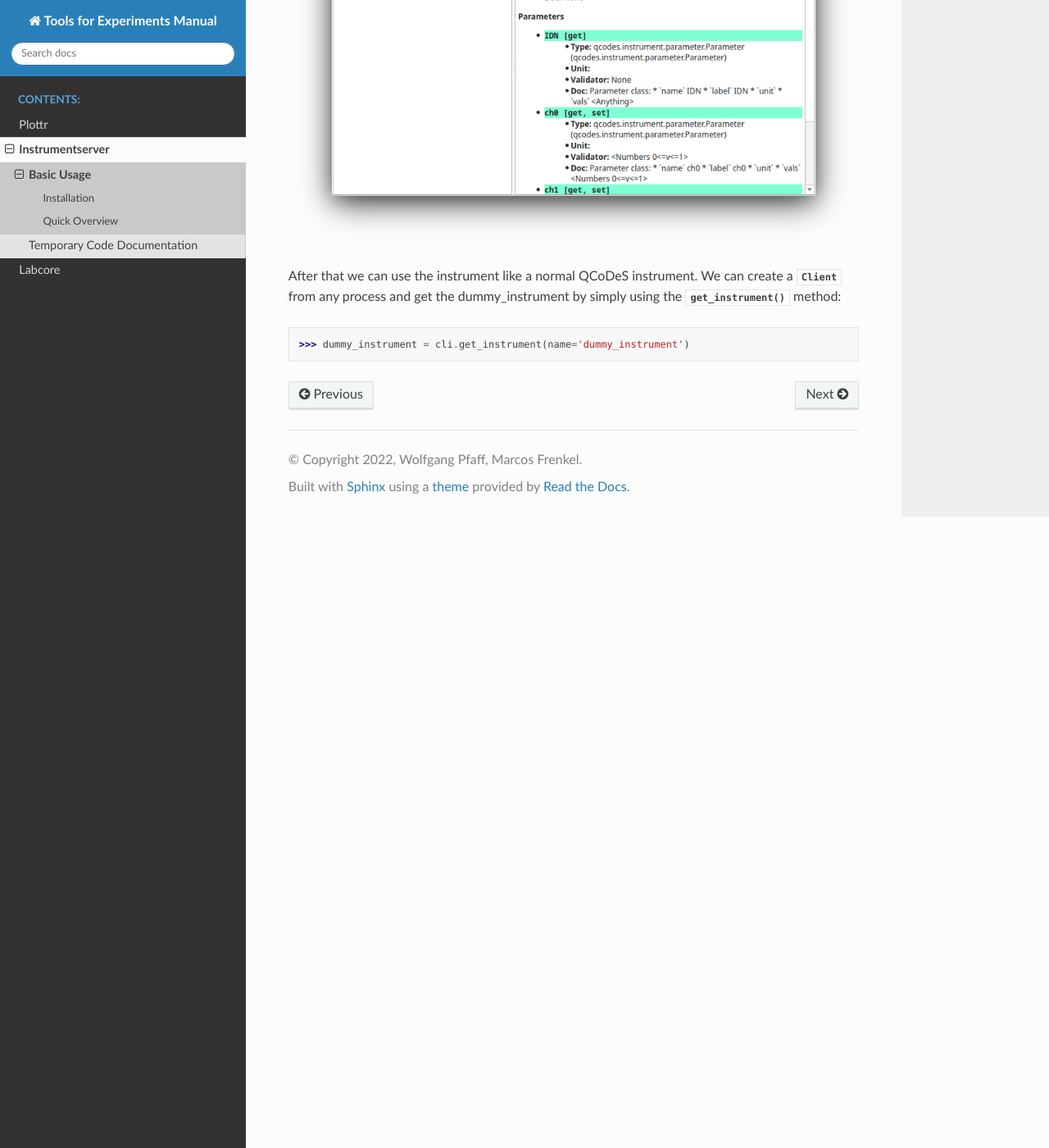
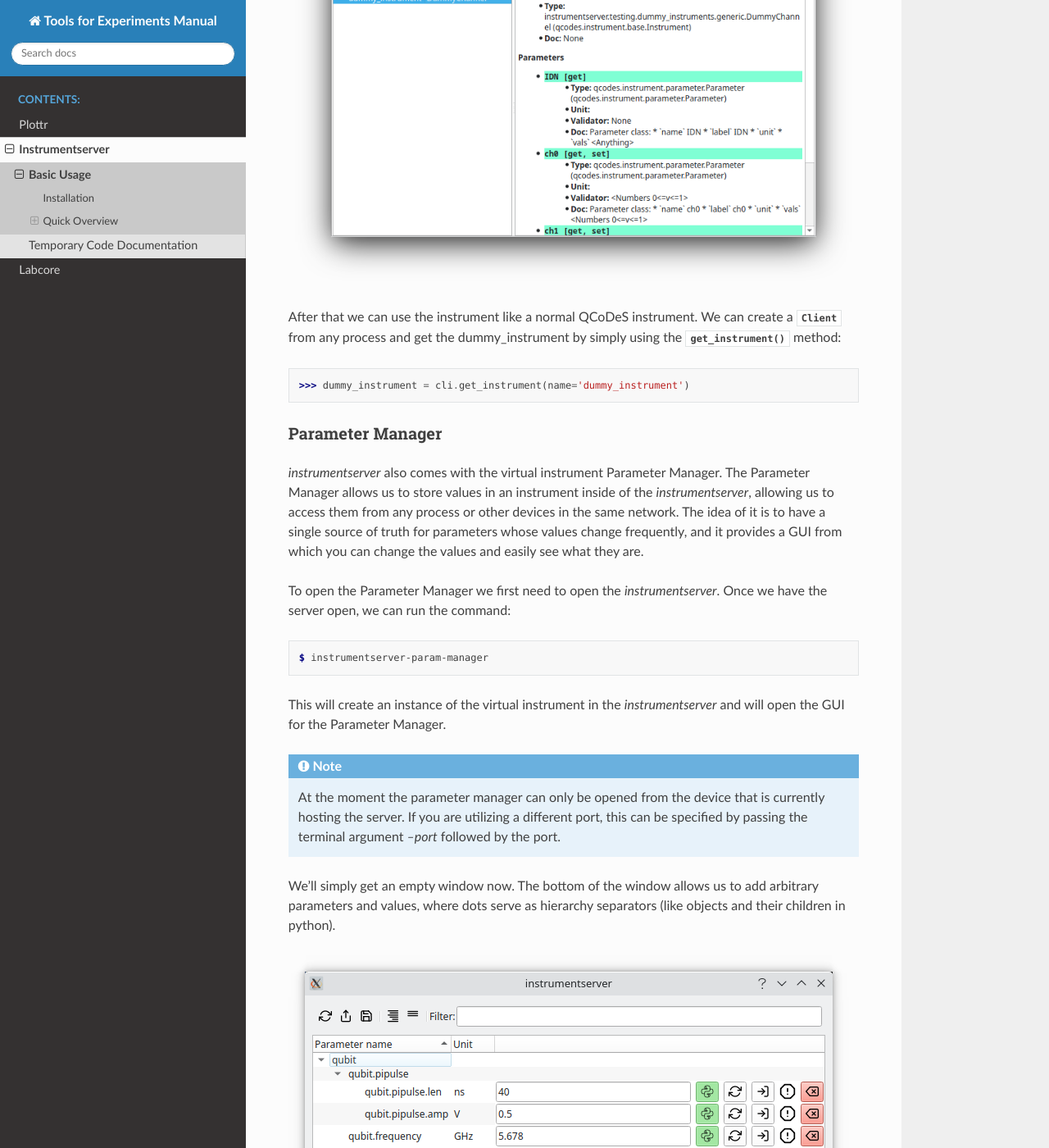
Before and after one commit to toolsforexperiments/tfe-manual, a Sphinx documentation site: the page built from docs/source/instrumentserver/basics.rst, in a window 1280 px wide and 1400 px high, scrolled down 2145 px. Shown: the whole window at 82% size. Built offline with Sphinx 7.4.7 and the Read the Docs theme 2.0.0, drawn with Linux system fonts in a browser that asks for light colours; pages that are not in the unit, such as notebooks, are missing from menus; some of the changed text lies outside the part shown.

Commit message:
parameter manager overview

```diff
--- a/docs/source/instrumentserver/basics.rst
+++ b/docs/source/instrumentserver/basics.rst
@@ -14,6 +14,9 @@ and install into the desired environment using the
 Quick Overview
 --------------
 
+Instrumentserver
+^^^^^^^^^^^^^^^^
+
 To open the instrument server we simple run the command on a terminal:
 
 .. code-block:: console
@@ -26,6 +29,7 @@ This will open the GUI of the server and start running it.
 
 .. note::
     The server can be run without a gui by passing the --gui False argument.
+
 By default, instrumentserver listens to the local host IP address (127.0.0.1) and the port 5555. To be able to communicate
 with the server through other devices in the network we have to specify the IP address we want the server to listen to.
 For this we pass the argument -a <IP_address> and -p <port_number>:
@@ -62,3 +66,55 @@ After that we can use the instrument like a normal QCoDeS instrument. We can cre
 from any process and get the dummy_instrument by simply using the :func:`get_instrument() <instrumentserver.client.proxy.Client.get_instrument>` method:
 
 >>> dummy_instrument = cli.get_instrument(name='dummy_instrument')
+
+Parameter Manager
+^^^^^^^^^^^^^^^^^
+
+`instrumentserver` also comes with the virtual instrument Parameter Manager.
+The Parameter Manager allows us to store values in an instrument inside of the `instrumentserver`, allowing us to access them from any process or other devices in the same network.
+The idea of it is to have a single source of truth for parameters whose values change frequently, and it provides a GUI from which you can change the values and easily see what they are.
+
+To open the Parameter Manager we first need to open the `instrumentserver`.
+Once we have the server open, we can run the command:
+
+.. code-block:: console
+
+    $ instrumentserver-param-manager
+
+This will create an instance of the virtual instrument in the `instrumentserver` and will open the GUI for the Parameter Manager.
+
+.. note::
+    At the moment the parameter manager can only be opened from the device that is currently hosting the server.
+    If you are utilizing a different port, this can be specified by passing the terminal argument `--port` followed by the port.
+
+We'll simply get an empty window now.
+The bottom of the window allows us to add arbitrary parameters and values, where dots serve as hierarchy separators (like objects and their children in python).
+
+.. image:: img/parameter_manager.png
+
+We can add some parameters and then retrieve them from anywhere that can run python code:
+
+>>> cli = Client()
+>>> params = cli.get_instrument('parameter_manager') # 'parameter_manager` is the name the startup script gives the instrument by default
+>>> params.qubit.pipulse.len()
+40
+
+We can change parameters by calling the same function but passing as an argument the new value:
+
+>>> params.qubit.pipulse.len(789)
+
+We can add or remove parameters with code too:
+
+>>> params.add_parameter('qubit.anharmonicity', initial_value=-150.0, unit='MHz')
+>>> params.remove_parameter('qubit.pipulse.amp')
+
+All of these changes get updated live in the GUI:
+
+.. image:: img/updated_manager.png
+
+Changing things in the GUI will also be reflected in the code.
+
+.. warning::
+    Changing something from the GUI only changes the code if we are calling the parameter manager directly.
+    If we store a value in a separate variable and then change the GUI, the value in the variable might not get update.
+    Because of this, we always recommend to call the Parameter Manager directly instead of saving the values in variables.
```
Also changed, not shown: docs/source/instrumentserver/img/parameter_manager.png (added), docs/source/instrumentserver/img/updated_manager.png (added).
